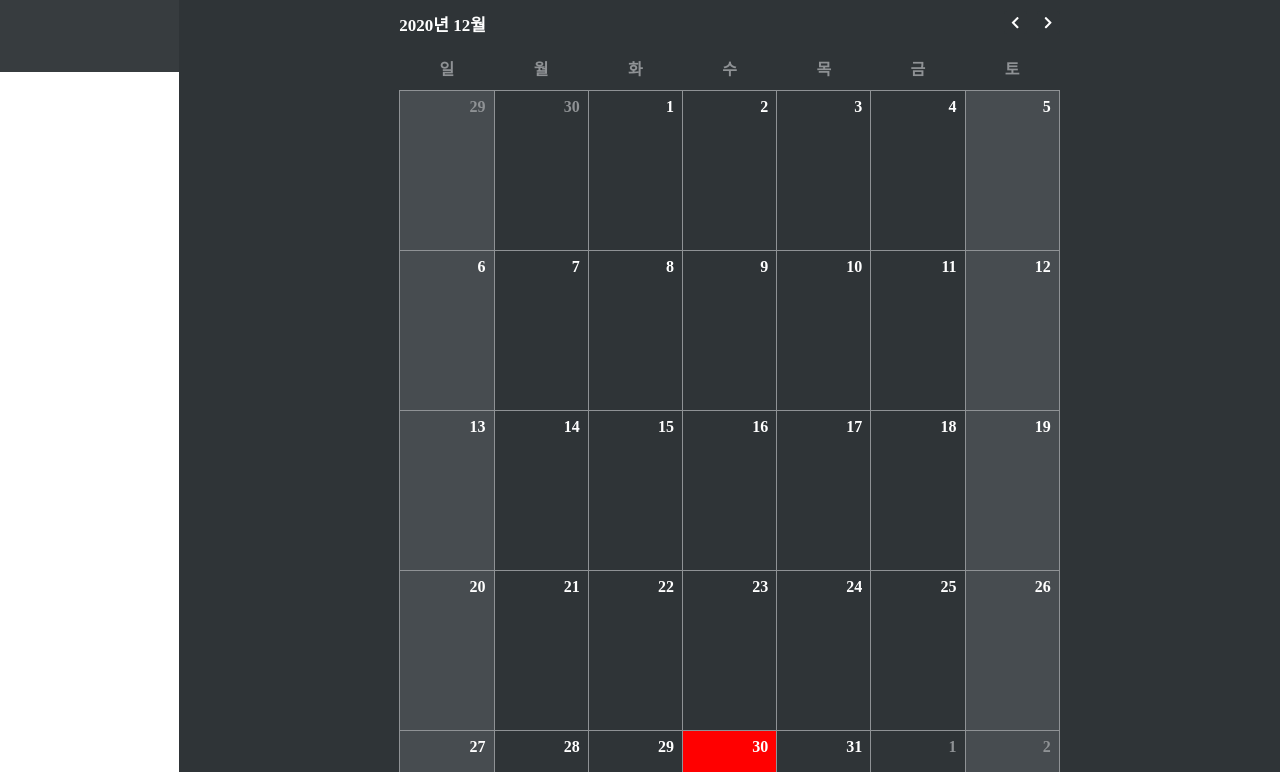
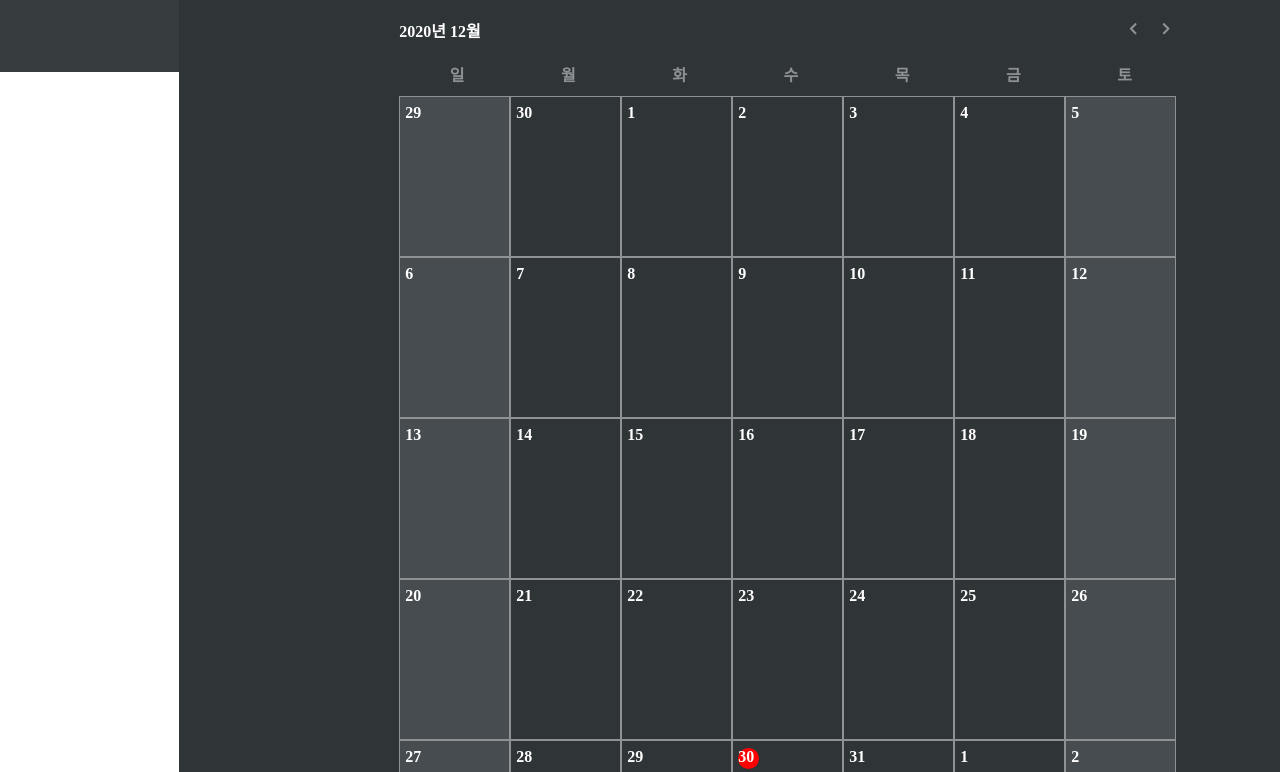
Before and after one commit to JangIBin/Calendar_App, a React (Create React App) app: page / in a window 1280 px wide. Shown: the part 728-1500 px from the top of the page. Built offline with nearby package versions, Linux system fonts and the light colour scheme.

Commit message:
캘린더 수정

```diff
--- a/src/components/Main.js
+++ b/src/components/Main.js
@@ -1,4 +1,4 @@
-import React, {useState} from 'react';
+import React, {useState, useEffect} from 'react';
 import { BrowserRouter as Router, Link, Route } from 'react-router-dom';
 import moment from 'moment';
 
@@ -12,53 +12,54 @@ import {
   faSearch, faEllipsisH, faGraduationCap, faLaptop, faExpandAlt,
   faChevronDown, faChevronLeft, faChevronRight,
 } from "@fortawesome/free-solid-svg-icons";
-import Calendar from 'react-calendar';
+
+import CalendarApp from './calendar/CalendarApp';
 
 function Main() {
 
-  const [getMoment, setMoment] = useState(moment());
-  const [color, setColor] = useState('white');
+  // const [getMoment, setMoment] = useState(moment());
+  // const [color, setColor] = useState('white');
 
-  const today = getMoment;
-  const firstWeek = today.clone().startOf('month').week();
-  const lastWeek = today.clone().endOf('month').week() === 1 ? 53 : today.clone().endOf('month').week();
+  // const today = getMoment;
+  // const firstWeek = today.clone().startOf('month').week();
+  // const lastWeek = today.clone().endOf('month').week() === 1 ? 53 : today.clone().endOf('month').week();
 
-  const calendarArr = () => {
-    let result = [];
-    let week = firstWeek;
-    for (week; week <= lastWeek; week++) {
-      result = result.concat(
-        <tr key={week}>
-          {
-            Array(7).fill(0).map((data, index) => {
-              let days = today.clone().startOf('year').week(week).startOf('week').add(index, 'day');
+  // const calendarArr = () => {
+  //   let result = [];
+  //   let week = firstWeek;
+  //   for (week; week <= lastWeek; week++) {
+  //     result = result.concat(
+  //       <tr key={week}>
+  //         {
+  //           Array(7).fill(0).map((data, index) => {
+  //             let days = today.clone().startOf('year').week(week).startOf('week').add(index, 'day');
 
-              if(moment().format('YYYYMMDD') === days.format('YYYYMMDD')) {
-                return (
-                  <td key={index} style={{backgroundColor:'red'}}>
-                    <span>{days.format('D')}</span>
-                  </td>
-                );
-              } else if (days.format('MM') != today.format('MM')) {
-                return (
-                  <td key={index} style={{color:'#8f9295'}}>
-                    <span>{days.format('D')}</span>
-                  </td>
-                );
-              } else {
-                return (
-                  <td key={index}>
-                    <span>{days.format('D')}</span>
-                  </td>
-                );
-              }
-            })
-          }
-        </tr>
-      );
-    }
-    return result;
-  }
+  //             if(moment().format('YYYYMMDD') === days.format('YYYYMMDD')) {
+  //               return (
+  //                 <td key={index} style={{backgroundColor:'red'}}>
+  //                   <span>{days.format('D')}</span>
+  //                 </td>
+  //               );
+  //             } else if (days.format('MM') != today.format('MM')) {
+  //               return (
+  //                 <td key={index} style={{color:'#8f9295'}}>
+  //                   <span>{days.format('D')}</span>
+  //                 </td>
+  //               );
+  //             } else {
+  //               return (
+  //                 <td key={index}>
+  //                   <span>{days.format('D')}</span>
+  //                 </td>
+  //               );
+  //             }
+  //           })
+  //         }
+  //       </tr>
+  //     );
+  //   }
+  //   return result;
+  // }
 
   return (
     <div className="Main">
@@ -105,14 +106,14 @@ function Main() {
             </div>
             <div className="main-calendar">
               <div className="calendar-control">
-                <span>{today.format('YYYY년 MM월')}</span>
+                {/* <span>{today.format('YYYY년 MM월')}</span>
                 <div className="control-btn">
                   <button onClick={() => { setMoment(getMoment.clone().subtract(1, 'month')) }}><i><FontAwesomeIcon icon={faChevronLeft}/></i></button>
                   <button onClick={() => { setMoment(getMoment.clone().add(1, 'month')) }}><i><FontAwesomeIcon icon={faChevronRight}/></i></button>
-                </div>
+                </div> */}
               </div>
               <table>
-                <thead>
+                {/* <thead>
                   <tr>
                     <td>일</td>
                     <td>월</td>
@@ -122,10 +123,9 @@ function Main() {
                     <td>금</td>
                     <td>토</td>
                   </tr>
-                </thead>
-                <tbody>
-                  {calendarArr()}
-                </tbody>
+                </thead> */}
+                {/* {calendarArr()} */}
+                <CalendarApp />
               </table>
           	</div>
         	</div>
--- /dev/null
+++ b/src/components/calendar/CalendarApp.css
@@ -0,0 +1,31 @@
+.tbody-calendar .day div.before {
+	background-color: grey;
+	width: 21px;
+	height: 21px;
+	border-radius: 50px;
+}
+
+.tbody-calendar .day div.selected {
+	background-color: red;
+	width: 21px;
+	height: 21px;
+	border-radius: 50px;
+}
+
+.tbody-calendar .day div.today {
+	background-color: gray;
+	width: 21px;
+	height: 21px;
+	border-radius: 50px;
+}
+
+.tbody-calendar .day-names {
+	display: flex;
+	margin-bottom: 10px;
+}
+
+.tbody-calendar .day-names .week {
+	margin-left: 50.5px;
+	margin-right: 46px;
+	color: #8f9295;
+}
--- /dev/null
+++ b/src/components/calendar/CalendarApp.js
@@ -0,0 +1,67 @@
+import React, {useState, useEffect} from 'react';
+import moment from 'moment';
+
+import './CalendarApp.css';
+
+import { FontAwesomeIcon } from "@fortawesome/react-fontawesome";
+import {
+  faChevronLeft, faChevronRight,
+} from "@fortawesome/free-solid-svg-icons";
+
+import buildCalendar from "./build";
+import dayStyles from './styles';
+
+function CalendarApp() {
+	const [calendar, setCalendar] = useState([]);
+  const [value, setValue] = useState(moment());
+
+  useEffect(() => {
+    setCalendar(buildCalendar(value));
+  },[value]);
+
+  function prevMonth() {
+    return value.clone().subtract(1, "month");
+  }
+
+  function nextMonth() {
+    return value.clone().add(1, "month");
+  }
+
+  return (
+    <div className="calendar">
+      <div className="thead">
+        <span>{value.format('YYYY년 MM월')}</span>
+        <div className="control-btn">
+          <button onClick={() => {setValue(prevMonth())}}><i><FontAwesomeIcon icon={faChevronLeft}/></i></button>
+          <button onClick={() => {setValue(nextMonth())}}><i><FontAwesomeIcon icon={faChevronRight}/></i></button>
+        </div>
+
+      </div>
+      <tbody className="tbody-calendar">
+        <div className="day-names">
+          {
+            ["일", "월", "화", "수", "목", "금", "토"].map((d) => (
+              <div className="week">{d}</div>
+            ))
+          }
+        </div>
+      {
+        calendar.map((week) => (
+          <tr>
+            {week.map((day) => (
+              <td className="day" onClick={() => setValue(day)}>
+                <div className={dayStyles(day, value)}>
+                  {day.format("D").toString()}
+                </div>
+              </td>
+            ))}
+          </tr>
+        ))
+      }
+  	  </tbody>
+    </div>
+
+  )
+}
+
+export default CalendarApp;
--- /dev/null
+++ b/src/components/calendar/build.js
@@ -0,0 +1,16 @@
+import { parseTwoDigitYear } from "moment";
+
+function buildCalendar(value) {
+	const startDay = value.clone().startOf("month").startOf("week");
+	const endDay = value.clone().endOf("month").endOf("week");
+	const day = startDay.clone().subtract(1, "day");
+  const calendar = [];
+  while(day.isBefore(endDay, "day")) {
+    calendar.push(
+			Array(7).fill(0).map(() => day.add(1, "day").clone())
+    );
+	}
+
+	return calendar;
+}
+export default buildCalendar;
--- /dev/null
+++ b/src/components/calendar/styles.js
@@ -0,0 +1,20 @@
+function isSelected(day, value) {
+  return value.isSame(day, "day");
+}
+
+// function beforeToday(day) {
+//   return day.isBefore(new Date(), "day");
+// }
+
+function isToday(day) {
+  return day.isSame(new Date(), "day");
+}
+
+function dayStyles(day, value) {
+  // if (beforeToday(day)) return "before";
+  if (isSelected(day, value)) return "selected";
+  if (isToday(day)) return "today";
+  return "";
+}
+
+export default dayStyles;
--- a/src/components/style/Main.css
+++ b/src/components/style/Main.css
@@ -165,9 +165,6 @@
 
 .main .main-background-2 .main-calendar table {
   border-collapse: collapse;
-  /* border: 1px solid #8f9295; */
-  text-align: right;
-  width: 100%;
   color: #ffffff;
   font-weight: bold;
 }
@@ -175,9 +172,10 @@
 .main .main-background-2 .main-calendar table thead tr td{
   border: none;
   text-align: center;
-  padding: 0 0 10px 0;
+  padding: 0 0 15px 0;
   color: #8f9295;
   height: 0;
+  margin: 7.5px;
 }
 
 .main .main-background-2 .main-calendar table tbody tr td:nth-child(1),
@@ -186,14 +184,11 @@
 }
 
 .main .main-background-2 .main-calendar table td{
-  width: 50px;
+  width: 96px;
   border: 1px solid #8f9295;
   padding: 7px 8px 2px 5px;
   height: 150px;
-}
-
-.main .main-background-2 .main-calendar table tbody tr td:hover {
-  box-shadow: 2px 2px 10px #e6e2af inset;
+  display: inline-block;
 }
 
 .main .main-background-2 .main-calendar .calendar-control {
@@ -211,11 +206,15 @@
   font-size: 17px;
 }
 
-.main .main-background-2 .main-calendar .calendar-control .control-btn {
+.thead {
+  margin-bottom: 20px;
+}
+
+.thead .control-btn {
   float: right;
 }
 
-.main .main-background-2 .main-calendar .calendar-control .control-btn button {
+.thead .control-btn button {
   border: 0;
   border-radius: 3px;
   background-color: #2f3437;
@@ -225,10 +224,10 @@
   outline: none;
 }
 
-.main .main-background-2 .main-calendar .calendar-control .control-btn button:hover {
+.thead .control-btn button:hover {
   background-color: #474c50;
 }
 
-.main .main-background-2 .main-calendar .calendar-control .control-btn i {
-  color: #ffffff;
+.thead .control-btn i {
+  color: #8f9295;
 }
```
Also changed, not shown: 1 other file (tests, documents, lock files or other folders).
